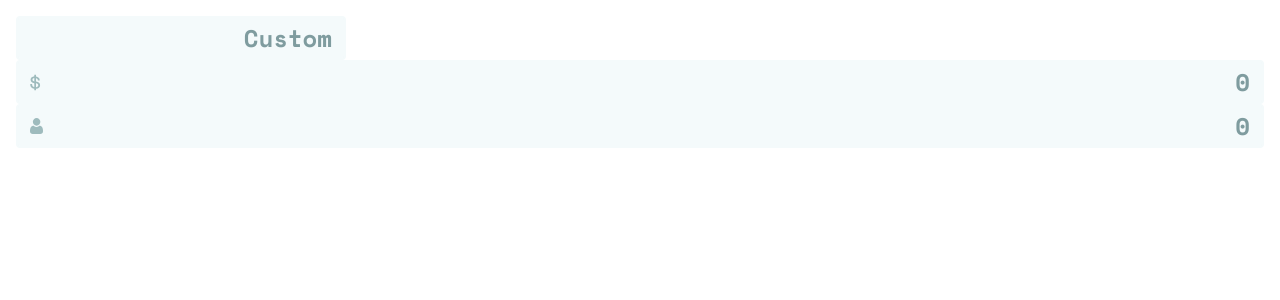
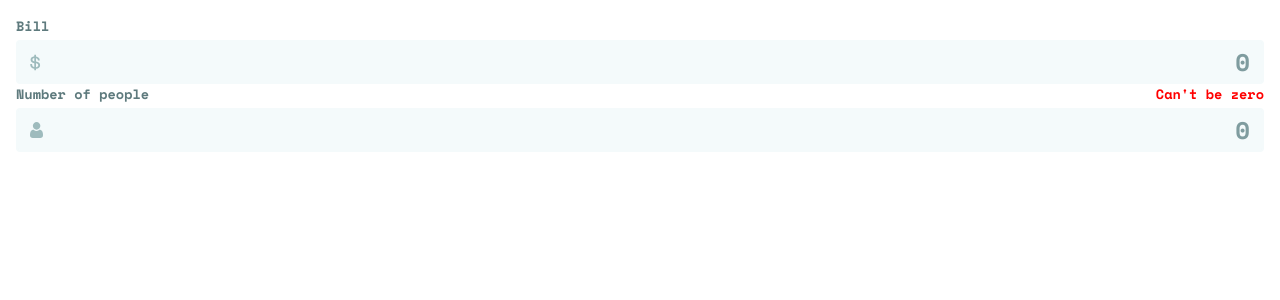
Before and after one commit to Lewis-mbui/tip-calculator-app, a React (Vite) app: page / in a window 1280 px wide. Shown: the top 300 px of the page. Built offline with nearby package versions, Linux system fonts and the light colour scheme.

Commit message:
styles for form groups

```diff
--- a/src/App.tsx
+++ b/src/App.tsx
@@ -4,7 +4,36 @@ import personIcon from "../src/assets/images/icon-person.svg";
 function App() {
   return (
     <>
-      <input
+      <div className="form-group">
+        <label htmlFor="">Bill</label>
+        <div className="input-group">
+          <img src={dollarIcon} alt="" />
+          <input
+            placeholder="0"
+            type="number"
+            name=""
+            id=""
+            className="primary-input"
+          />
+        </div>
+      </div>
+
+      <div className="form-group person">
+        <label htmlFor="">Number of people</label>
+        <p className="error">Can't be zero</p>
+        <div className="input-group">
+          <img src={personIcon} alt="" />
+          <input
+            placeholder="0"
+            type="number"
+            name=""
+            id=""
+            className="primary-input"
+          />
+        </div>
+      </div>
+      {/* <input
+        disabled
         placeholder="Custom"
         className="custom-input"
         type="number"
@@ -30,7 +59,7 @@ function App() {
           id=""
           className="primary-input"
         />
-      </div>
+      </div> */}
     </>
   );
 }
--- a/src/index.css
+++ b/src/index.css
@@ -110,6 +110,7 @@ input::-webkit-inner-spin-button {
   border: 0;
   color: var(--clr-green-900);
   padding: var(--inputs-padding-v) 0;
+  font-size: 1.5rem;
 }
 
 input[type="number"]::placeholder {
@@ -129,6 +130,7 @@ input[type="number"]:not(:disabled) {
 
 .input-group input {
   flex: 1;
+  width: 100%;
   background-color: transparent;
 }
 
@@ -143,7 +145,33 @@ input[type="number"]:not(:disabled) {
   border: 2px solid var(--clr-grey-50);
 }
 
-.custom-input:focus:not(:disabled),
-.input-group:focus-within:not(:disabled) {
+.custom-input:focus,
+.input-group:focus-within {
   border-color: var(--clr-green-400);
 }
+
+.input-group.error {
+  border-color: red;
+}
+
+/* FORM GROUPS */
+.form-group {
+  /* outline: 2px solid red; */
+  font-size: .85rem;
+  color: var(--clr-grey-500);
+  display: grid;
+  gap: .25rem;
+}
+
+.form-group .input-group {
+  grid-column: 1 / -1;
+}
+
+.form-group.person {
+  grid-template-columns: 1fr 1fr;
+}
+
+.error {
+  color: red;
+  justify-self: end;
+}
```
